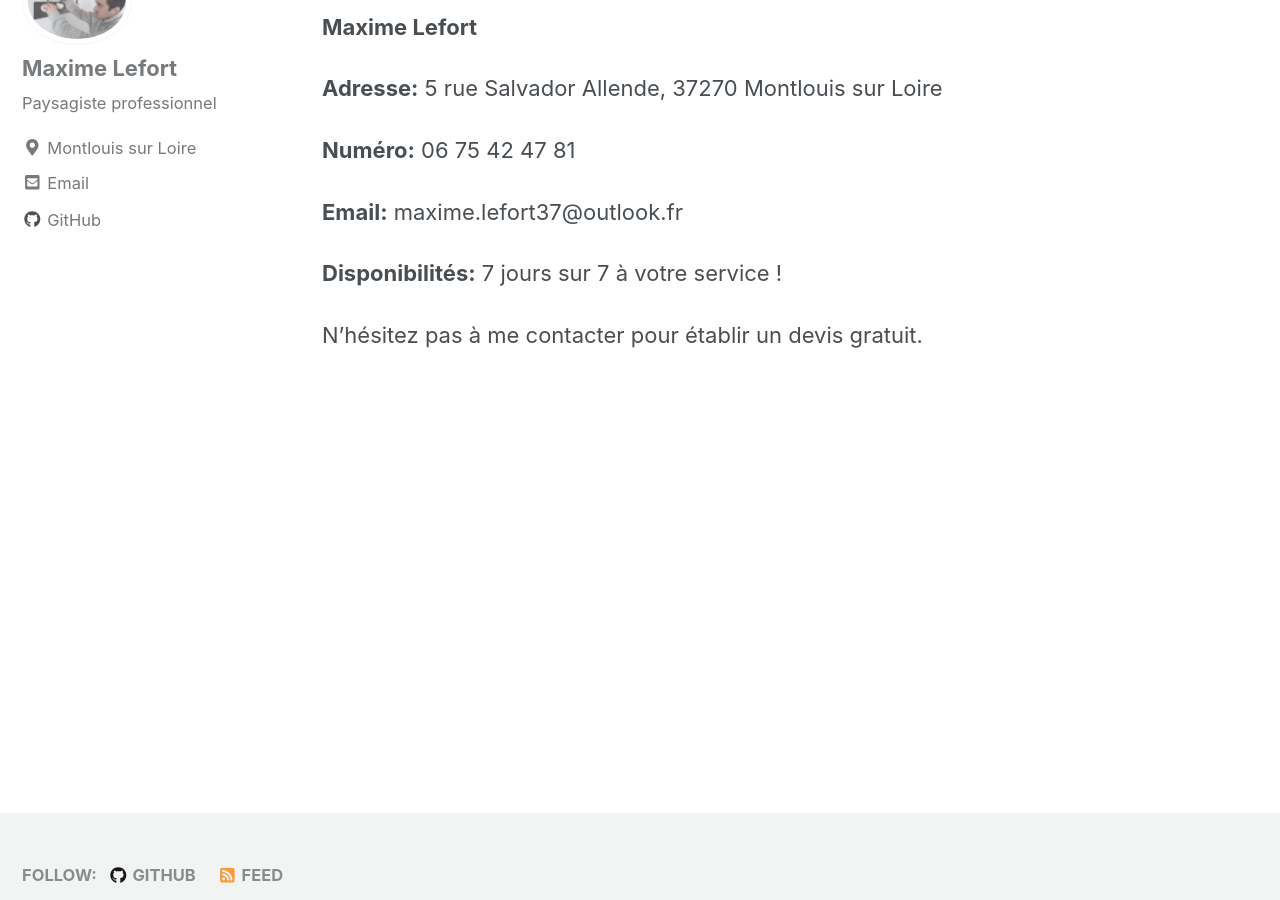
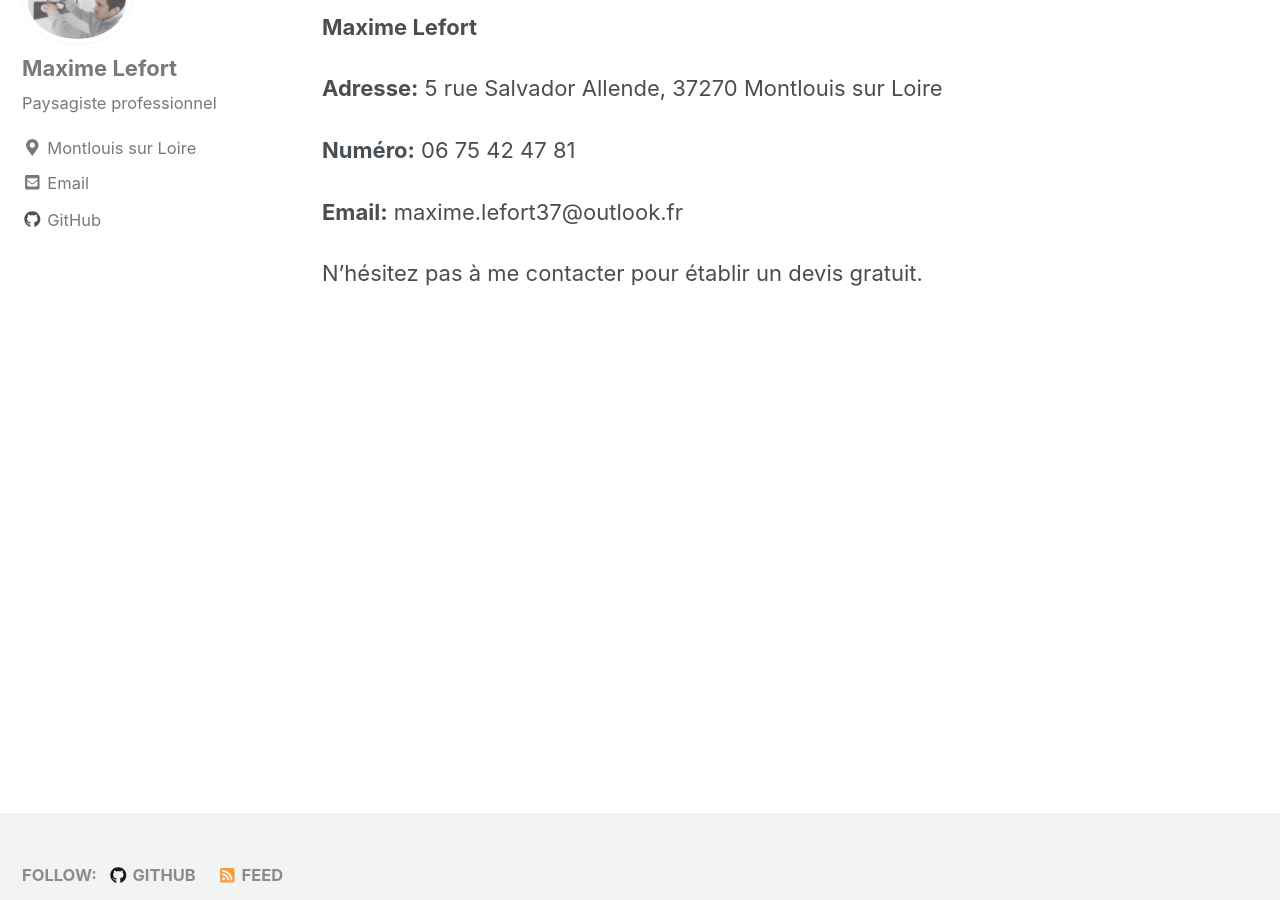
Before and after one commit to MaximeLefort37/MaximeLefort37.github.io, a Jekyll site: the page built from _pages/contact.md, in a window 1280 px wide and 900 px high, scrolled down 550 px. Built offline with Jekyll 4.4.1, drawn with Linux system fonts in a browser that asks for light colours; nearby versions of some CDN libraries.

Commit message:
Update contact.md

```diff
--- a/_pages/contact.md
+++ b/_pages/contact.md
@@ -17,6 +17,4 @@ header:
 
 **Email:** maxime.lefort37@outlook.fr
 
-**Disponibilités:** 7 jours sur 7 à votre service !
-
 N'hésitez pas à me contacter pour établir un devis gratuit.
```
